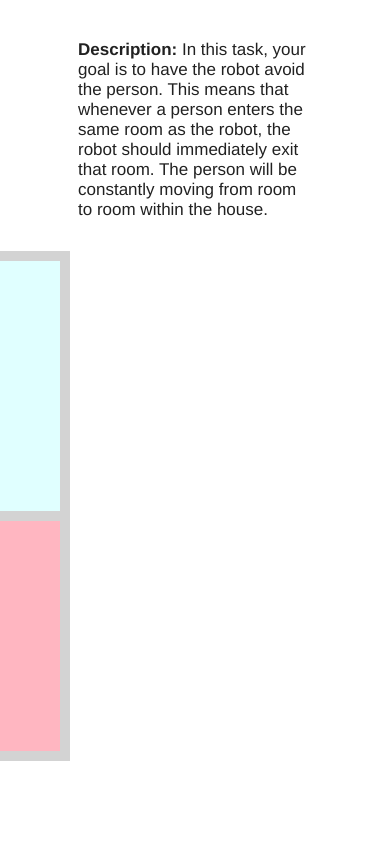
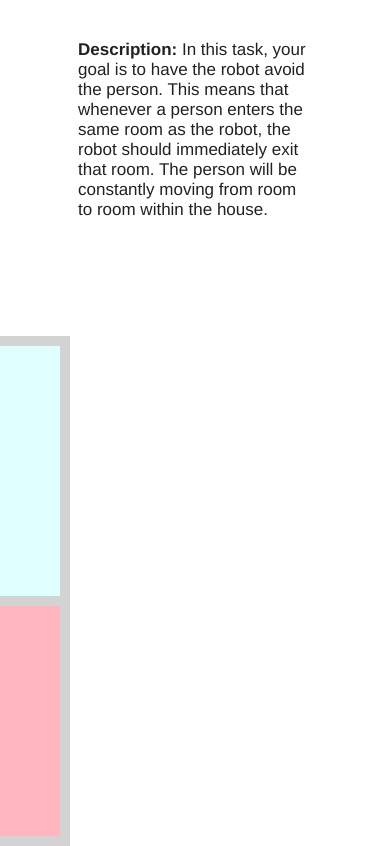
Before and after one commit to jennjwang/eup-blockly-priv, a PHP site: page /task1.html in a window 390 px wide; the page is wider, and only the part inside the window is pictured. Before the commit the page ends 761 px from the top of that part, so only its background shows below. Run offline with PHP 8.4, Linux system fonts and the light colour scheme; some libraries are stand-ins or nearby versions.

Commit message:
added more responsiveness to simulation

```diff
--- a/styles/task1.css
+++ b/styles/task1.css
@@ -38,18 +38,22 @@ h1 {
   display: flex;
   margin: 0;
   position: absolute;
-  top: 60%;
+  top: 55%;
   left: 50%;
   -ms-transform: translate(-50%, -50%);
   transform: translate(-50%, -50%);
-  /* flex-direction: row;
-  justify-content: center;
-  align-items: center;
-  padding: 80px 80px;
-  margin: auto;
-  padding: auto; */
-  /* height: 100vh;
-  width: 100vw; */
+}
+
+@media (max-width: 1440px) {
+  .wrapper {
+    top: 60%;
+  }
+}
+
+@media (max-width: 1100px) {
+  .wrapper {
+    top: 70%;
+  }
 }
 
 .simulation {
```
Also changed, not shown: styles/task2.css (+13 -14 lines), styles/task3.css (+13 -9 lines).
